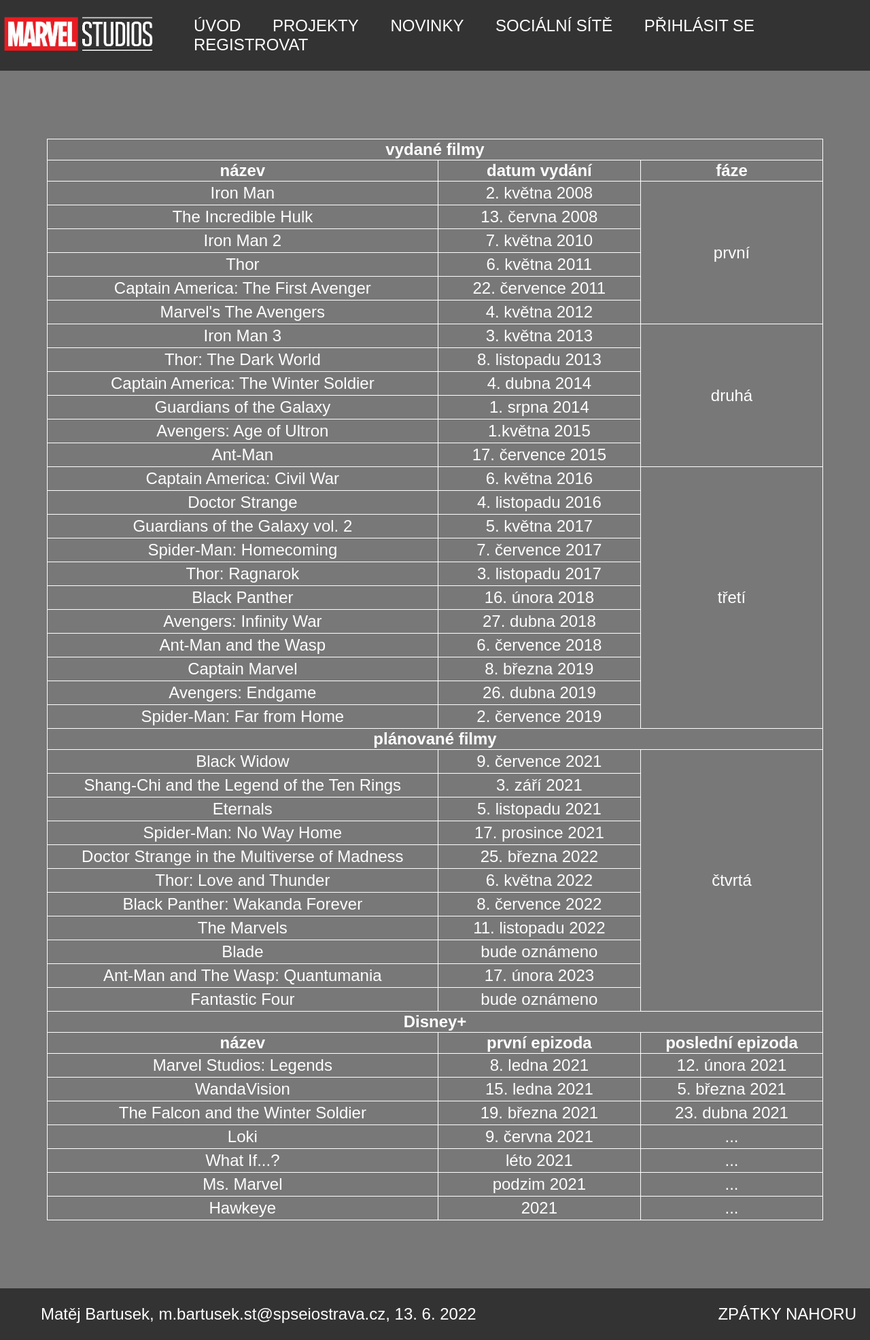
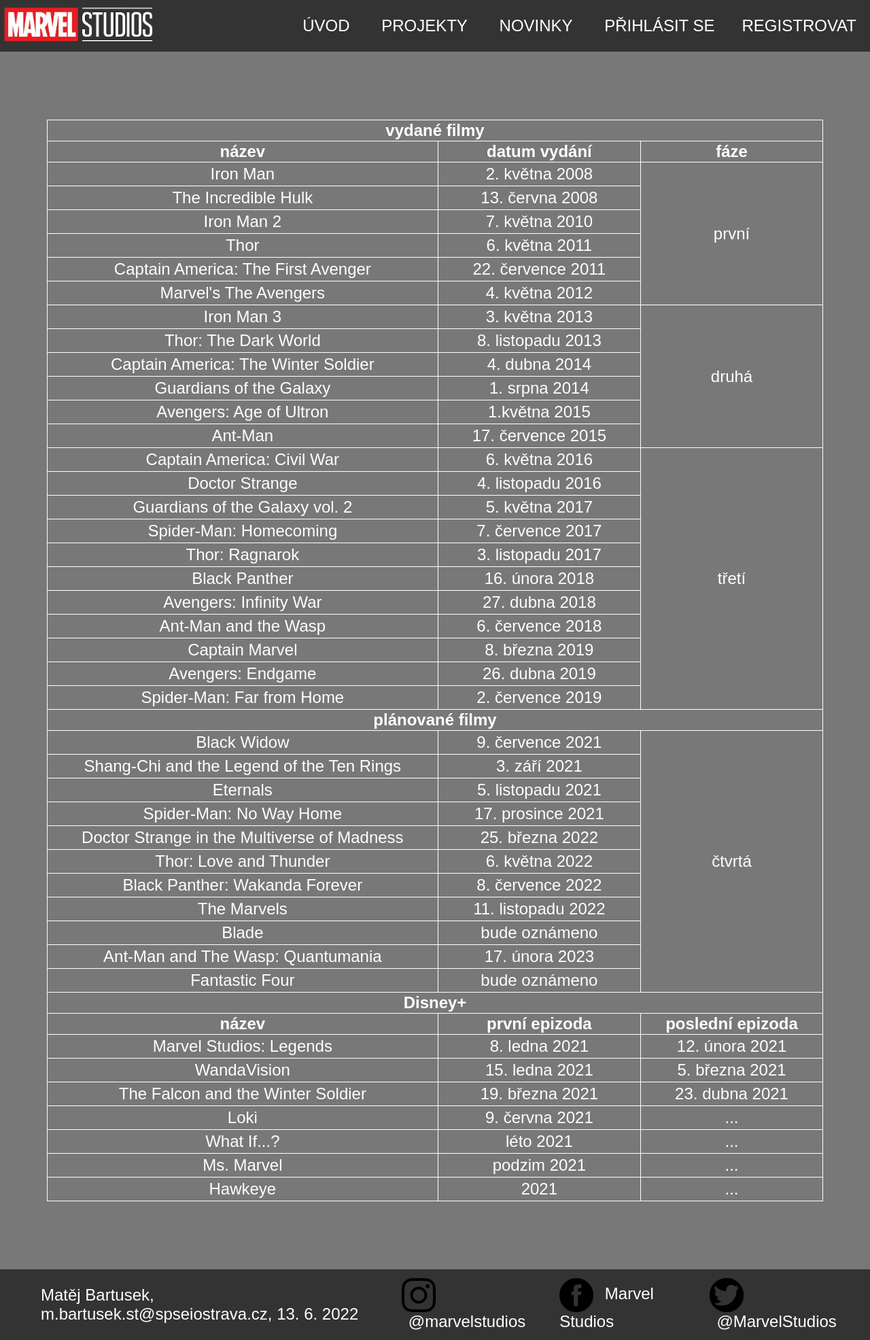
Before and after one commit to kesutraB/WEA-projekt, a PHP site: page /onas.php in a window 1280 px wide. Shown: the whole page at 68% size. Run offline with PHP 8.4, Linux system fonts and the light colour scheme.

Commit message:
upraveny footer

```diff
--- /dev/null
+++ b/style/footer.css
@@ -0,0 +1,49 @@
+footer {
+  background-color: rgb(51, 51, 51);
+  color: white;
+  display: flex;
+  justify-content: space-between;
+  align-items: center;
+}
+
+a {
+  text-decoration: none;
+  color: white;
+}
+
+a:hover {
+  color: red;
+}
+
+div {
+  padding: 0;
+  margin: 0;
+}
+
+section {
+  display: flex;
+  align-items: center;
+  justify-content: center;
+  height: 80%;
+  flex-direction: row;
+}
+
+.socky {
+  text-align: left;
+  display: flex;
+  align-items: center;
+  justify-content: center;
+  height: 80%;
+  flex-direction: row;
+}
+
+.soc img {
+  width: 50px;
+  height: 50px;
+  vertical-align: middle;
+}
+
+.soc a {
+  padding-left: 10px;
+  padding-right: 2em;
+}
--- a/style/header.css
+++ b/style/header.css
@@ -14,14 +14,6 @@
 
 header {
   background-color: rgb(51, 51, 51);
-  display: flex;
-  justify-content: space-between;
-  align-items: center;
-}
-
-footer {
-  background-color: rgb(51, 51, 51);
-  color: white;
   display: flex;
   justify-content: space-between;
   align-items: center;
--- a/style/style.css
+++ b/style/style.css
@@ -1,5 +1,6 @@
 body {
   text-align: center;
+  height: 100vh;
 }
 
 .deset {
@@ -10,7 +11,7 @@
 }
 
 footer {
-  position: absolute !important;
+  position: fixed !important;
   bottom: 0 !important;
   width: 100% !important;
 }
--- /dev/null
+++ b/view/footer.phtml
@@ -0,0 +1,24 @@
+<footer>
+  <ul class="odkaz">
+    <li>Matěj Bartusek, m.bartusek.st@spseiostrava<a href="img/tf.jpg" target="_blank">.</a>cz, 13. 6. 2022</li>
+  </ul>
+  <section>
+    <div class="socky">
+      <div class="soc">
+        <img src="img/ig.png" alt="instagram">
+        <a href="https://www.instagram.com/marvelstudios/" target="_blank">@marvelstudios
+        </a>
+      </div>
+      <div class="soc">
+        <img src="img/fb.png" alt="facebook">
+        <a href="https://www.facebook.com/marvelstudios" target="_blank">Marvel Studios
+        </a>
+      </div>
+      <div class="soc">
+        <img src="img/tw.png" alt="twitter">
+        <a href="https://twitter.com/marvelstudios?lang=cs" target="_blank">@MarvelStudios
+        </a>
+      </div>
+    </div>
+  </section>
+</footer>
--- a/view/header.phtml
+++ b/view/header.phtml
@@ -11,7 +11,6 @@
     <li><a href="index.php">ÚVOD</a></li>
     <li><a href="onas.php">PROJEKTY</a></li>
     <li><a href="novinky.php">NOVINKY</a></li>
-    <li><a href="socialni_site.php">SOCIÁLNÍ SÍTĚ</a></li>
     <?php
     if (isset($_SESSION['user'])) {
       echo '<li><a href="fotogalerie.php">FOTOGALERIE</a></li>';
--- a/view/onas.phtml
+++ b/view/onas.phtml
@@ -11,6 +11,7 @@
   <link rel="shortcut icon" type="image/jpg" href="img/mcu.ico" />
   <link rel="stylesheet" href="style/onas.css">
   <link rel="stylesheet" href="style/header.css">
+  <link rel="stylesheet" href="style/footer.css">
   <title>PROJEKTY</title>
 </head>
 
@@ -212,14 +213,7 @@
       <td>...</td>
     </tr>
   </table>
-  <footer>
-    <ul class="odkaz">
-      <li>Matěj Bartusek, m.bartusek.st@spseiostrava<a href="img/tf.jpg" target="_blank">.</a>cz, 13. 6. 2022</li>
-    </ul>
-    <ul class="odkaz">
-      <li><a href="#top">ZPÁTKY NAHORU</a></li>
-    </ul>
-  </footer>
+  <?php require("./view/footer.phtml"); ?>
 </body>
 
 </html>
```
Also changed, not shown: style/socialni_site.css (deleted, +0 -95 lines), view/fotogalerie.phtml (+2 -8 lines), view/index.phtml (+2 -5 lines), view/novinky.phtml (+2 -8 lines), view/socialni_site.phtml (deleted, +0 -45 lines).
